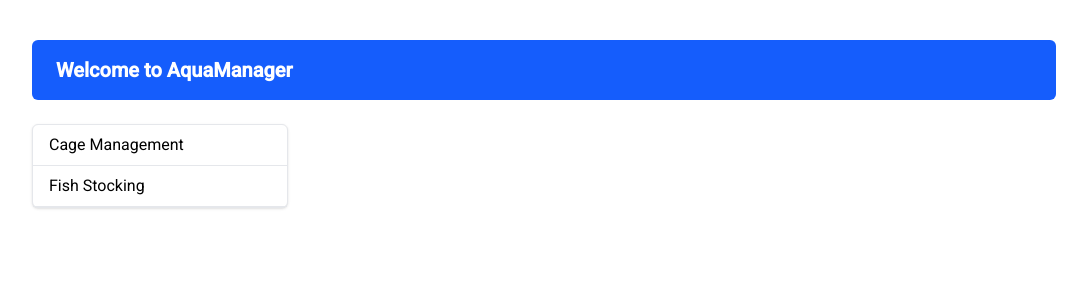
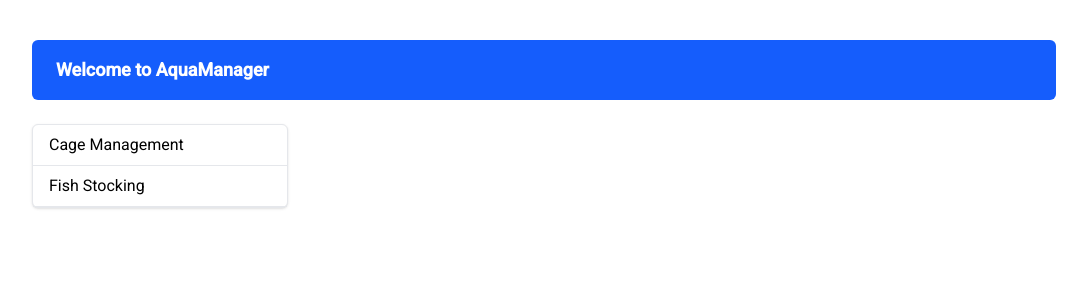
Before and after one commit to mariosmorfo/aquaManager-project, an Angular app: page / in a window 1280 px wide. Shown: the top 300 px of the page, without its empty margins (96-1183 px from the left). Built offline with nearby package versions, Linux system fonts and the light colour scheme.

Commit message:
refactor: font size

```diff
--- a/src/app/app.html
+++ b/src/app/app.html
@@ -1,6 +1,6 @@
 <div class="max-w-5xl mx-auto mt-10">
   <div class="bg-blue-600 text-white px-6 py-4 flex justify-between items-center rounded-md">
-    <h1 class="text-xl font-semibold">Welcome to AquaManager</h1>
+    <h1 class="text-lg font-semibold">Welcome to AquaManager</h1>
   </div>
   <div class="flex flex-col md:flex-row mt-6 gap-4">
     <div class="w-full md:w-64">
```
